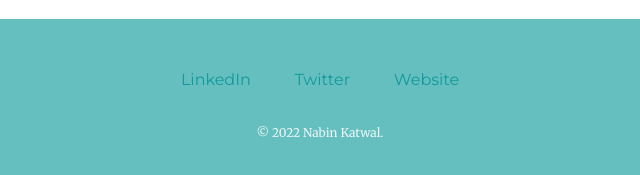
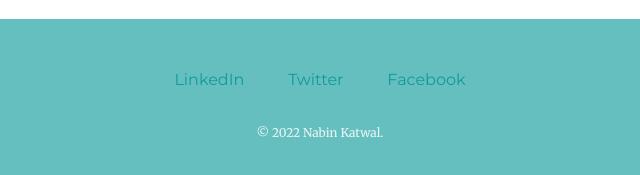
Before and after one commit to nabinkatwal7/wd_learn, a plain HTML site: page CSS-Personal Site/index.html in a window 1280 px wide. Shown: the part 2693-2868 px from the top of the page, 320-960 px from the left. Drawn offline with Linux system fonts and the light colour scheme; files whose address does not match are found by name.

Commit message:
Update index.html

```diff
--- a/CSS-Personal Site/index.html
+++ b/CSS-Personal Site/index.html
@@ -42,9 +42,9 @@
 
 
       <div class="bottom-container">
-        <a class="footer-link" href="https://www.linkedin.com/">LinkedIn</a>
-        <a class="footer-link" href="https://twitter.com/">Twitter</a>
-        <a class="footer-link" href="#">Website</a>
+        <a class="footer-link" href="https://www.linkedin.com/in/nabin-katwal-1b4a94182/">LinkedIn</a>
+        <a class="footer-link" href="https://twitter.com/fcbeeen">Twitter</a>
+        <a class="footer-link" href="https://www.facebook.com/NabinDKatwal/">Facebook</a>
         <p class="copyright">© 2022 Nabin Katwal.</p>
       </div>
 
```
